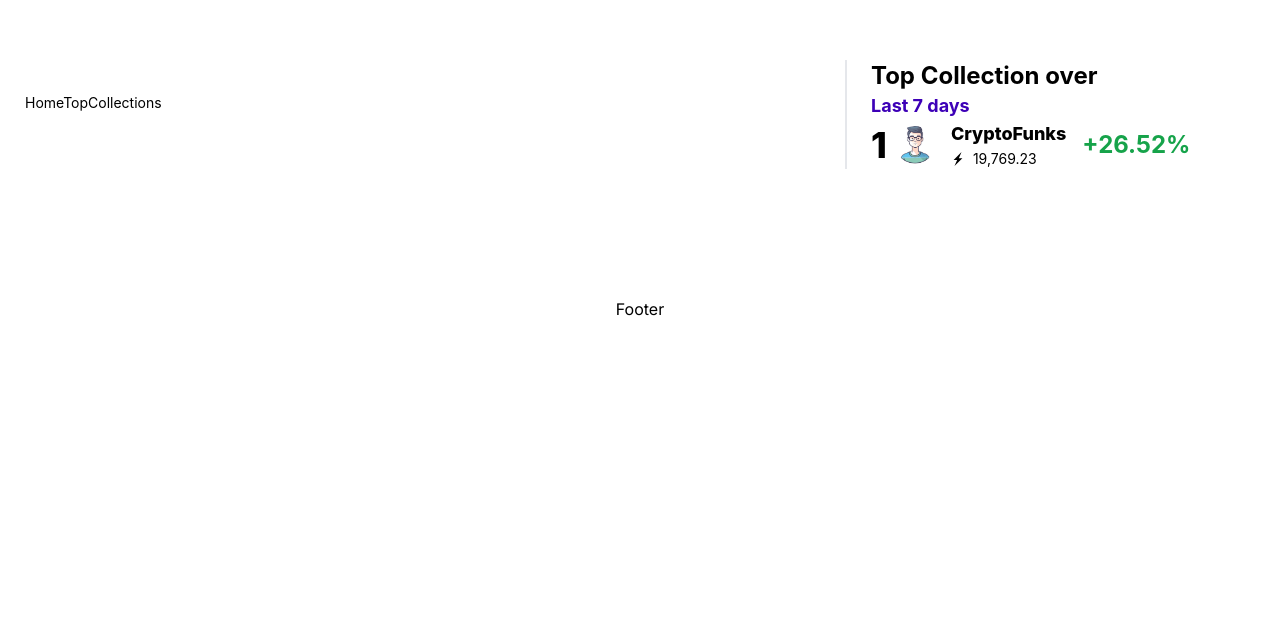
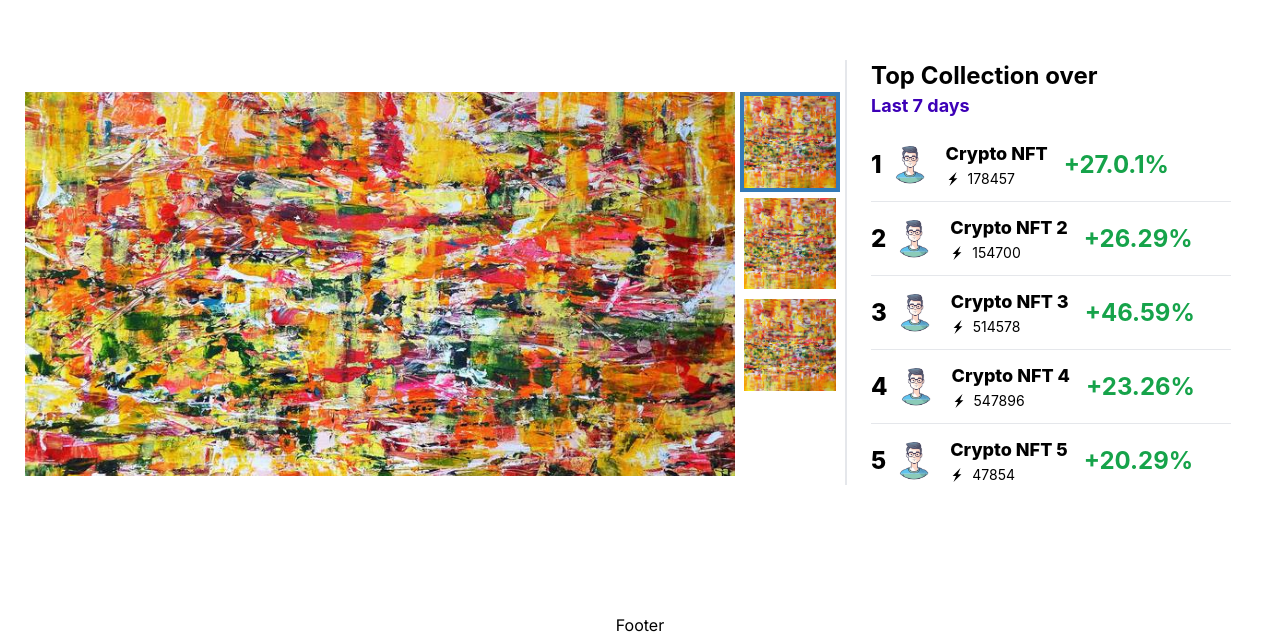
Before and after one commit to sajidhasan007/test-task-1, a Next.js app: page / in a window 1280 px wide. Shown: the part 1093-1730 px from the top of the page. Before the commit the page ends 1414 px from the top, so only its background shows below. Built offline with nearby package versions, Linux system fonts and the light colour scheme.

Commit message:
code done

```diff
--- a/package.json
+++ b/package.json
@@ -10,12 +10,14 @@
   },
   "dependencies": {
     "@ant-design/static-style-extract": "^1.0.2",
+    "@types/react-image-gallery": "^1.2.4",
     "antd": "^5.12.4",
     "next": "14.0.3",
     "react": "^18",
     "react-dom": "^18",
     "react-hook-form": "^7.49.2",
     "react-icons": "^4.12.0",
+    "react-image-gallery": "^1.3.0",
     "sass": "^1.69.5",
     "swiper": "^11.0.5",
     "usehooks-ts": "^2.9.1"
--- /dev/null
+++ b/src/components/common/ThumbnailGallery.tsx
@@ -0,0 +1,48 @@
+"use client";
+import React from "react";
+import Gallery from "react-image-gallery";
+import "react-image-gallery/styles/css/image-gallery.css";
+
+const ThumbnailGallery = () => {
+  const mainImageStyle = {
+    height: "400px", // Set the desired height here
+  };
+  return (
+    <div className="app-image-gallery-container">
+      <Gallery
+        items={images}
+        thumbnailPosition="right"
+        showFullscreenButton={false}
+        showPlayButton={false}
+        showNav={false}
+        additionalClass="app-image-gallery" // Add a custom class for styling if needed
+        renderItem={(item) => {
+          return (
+            <div className="flex justify-center items-center h-96">
+              <img src={item.original} alt={item.description} />
+            </div>
+          );
+        }}
+      />
+    </div>
+  );
+};
+
+export default ThumbnailGallery;
+const images = [
+  {
+    original: "/image-9.jpg",
+    thumbnail: "/image-9.jpg",
+    description: "Image 1 Description",
+  },
+  {
+    original: "/image-9.jpg",
+    thumbnail: "/image-9.jpg",
+    description: "Image 1 Description",
+  },
+  {
+    original: "/image-9.jpg",
+    thumbnail: "/image-9.jpg",
+    description: "Image 1 Description",
+  },
+];
--- a/src/components/home/CollectorCard.tsx
+++ b/src/components/home/CollectorCard.tsx
@@ -1,22 +1,39 @@
 import { Avatar } from "antd";
-import React from "react";
+import React, { FC } from "react";
 import { GoZap } from "react-icons/go"; // Import Swiper styles
 
-const CollectorCard = () => {
+interface ICollectorCardProps {
+  slNo: number;
+  title: string;
+  price: number;
+  percentage: string;
+  totalData: number;
+}
+
+const CollectorCard: FC<ICollectorCardProps> = ({
+  slNo,
+  title,
+  price,
+  percentage,
+  totalData,
+}) => {
   return (
-    <div className="flex items-center gap-2">
-      <h3 className="font-extrabold text-4xl text-black">1</h3>
-      <div className="flex items-center gap-4">
-        <Avatar src="/image-10.jpg" size={"large"} />
-        <div className="">
-          <h3 className="font-extrabold text-lg text-black">CryptoFunks</h3>
-          <div className="flex items-center gap-2">
-            <GoZap />
-            <p>19,769.23</p>
+    <div className="">
+      <div className="flex items-center gap-2 ">
+        <h3 className="font-extrabold text-2xl text-black">{slNo}</h3>
+        <div className="flex items-center justify-between gap-4">
+          <Avatar src="/image-10.jpg" size={"large"} />
+          <div className="">
+            <h3 className="font-extrabold text-lg text-black">{title}</h3>
+            <div className="flex items-center gap-2">
+              <GoZap />
+              <p>{price}</p>
+            </div>
           </div>
+          <h2 className="text-2xl font-bold text-green-600 ">{percentage}</h2>
         </div>
-        <h2 className="text-2xl font-bold text-green-600">+26.52%</h2>
       </div>
+      {slNo !== totalData ? <hr className="my-3" /> : <></>}
     </div>
   );
 };
--- a/src/components/home/HomeTopCollections.tsx
+++ b/src/components/home/HomeTopCollections.tsx
@@ -1,6 +1,7 @@
 import React from "react";
 import TopCollection from "./TopCollection";
 import { Col, Row } from "antd";
+import ThumbnailGallery from "../common/ThumbnailGallery";
 
 const HomeTopCollections = () => {
   return (
@@ -12,7 +13,7 @@ const HomeTopCollections = () => {
           lg={{ span: 16 }}
           className="mt-8"
         >
-          HomeTopCollections
+          <ThumbnailGallery />
         </Col>
         <Col xs={{ span: 24 }} sm={{ span: 24 }} md={{ span: 8 }}>
           <TopCollection />
--- a/src/components/home/TopCollection.tsx
+++ b/src/components/home/TopCollection.tsx
@@ -6,9 +6,50 @@ const TopCollection = () => {
     <div className="border-l-2 px-6">
       <h1 className="text-2xl font-bold">Top Collection over</h1>
       <h4 className="text-lg font-bold text-site-primary">Last 7 days</h4>
-      <CollectorCard />
+      <div className="mt-5">
+        {topCollections.map((item, index) => (
+          <>
+            <CollectorCard
+              key={item.title}
+              slNo={index + 1}
+              title={item.title}
+              price={item.price}
+              percentage={item.percentage}
+              totalData={topCollections.length}
+            />
+          </>
+        ))}
+      </div>
     </div>
   );
 };
 
 export default TopCollection;
+
+const topCollections = [
+  {
+    title: "Crypto NFT",
+    price: 178457,
+    percentage: "+27.0.1%",
+  },
+  {
+    title: "Crypto NFT 2",
+    price: 154700,
+    percentage: "+26.29%",
+  },
+  {
+    title: "Crypto NFT 3",
+    price: 514578,
+    percentage: "+46.59%",
+  },
+  {
+    title: "Crypto NFT 4",
+    price: 547896,
+    percentage: "+23.26%",
+  },
+  {
+    title: "Crypto NFT 5",
+    price: 47854,
+    percentage: "+20.29%",
+  },
+];
```
Also changed, not shown: src/style/button-design/_button-design.scss (+11 -0 lines), 1 other file (tests, documents, lock files or other folders).
